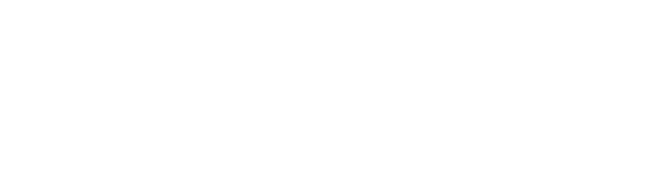
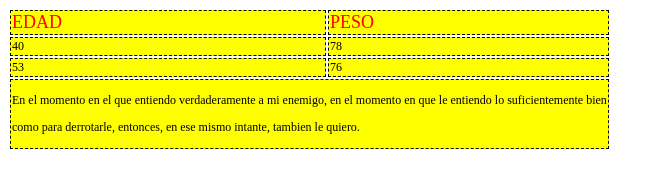
Before and after one commit to Julioal1000/taller-9-full-stack, a plain HTML site: page punto-9/index-9.html in a window 1280 px wide. Shown: the whole page, without its empty margins (0-662 px from the left). Drawn offline with Linux system fonts and the light colour scheme.

Commit message:
actualizacion

```diff
--- a/punto-9/index-9.html
+++ b/punto-9/index-9.html
@@ -0,0 +1,31 @@
+<!DOCTYPE html>
+<html lang="en">
+<head>
+    <meta charset="UTF-8">
+    <meta name="viewport" content="width=device-width, initial-scale=1.0">
+    <title>Punto 9</title>
+    <link rel="stylesheet" href="styles/punto-9-styles.css">
+</head>
+<body>
+    <table>
+        <tr class="encabezado">
+            <td>EDAD</td>
+            <td>PESO</td>
+            </tr>
+        <tr class="fila-1">
+            <td>40</td>
+            <td>78</td>
+        <tr class="fila-2">
+            <td>53</td>
+            <td>76</td>
+        <tr>
+            <td class="fila-3" colspan="2">
+                <p>En el momento en el que entiendo verdaderamente a mi enemigo, en el
+                momento en que le entiendo lo suficientemente bien </p><p>como para derrotarle,
+                entonces, en ese mismo intante, tambien le quiero.</p>
+            </td>
+        </tr>
+
+    </table>
+</body>
+</html>
--- a/punto-9/styles/punto-9-styles.css
+++ b/punto-9/styles/punto-9-styles.css
@@ -0,0 +1,33 @@
+#table{
+    font-family: 'jost';
+    font-size: 25px;
+}
+.encabezado{
+    background-color: yellow;
+    font-family: 'jost';
+    font-size: 18px;
+    color: red;
+}
+.fila-1{
+    background-color: yellow;
+    font-family: 'jost';
+    font-size: 12px;
+}
+.fila-2{
+    background-color: yellow;
+    font-family: 'jost';
+    font-size: 12px;
+}
+.fila-3{
+    background-color: yellow;
+    font-family: 'jost';
+    font-size: 12px;
+}
+.table, td{
+border: 0.1px solid;
+border-color: black;
+border-collapse: collapse;
+border-style: dashed;
+bor
+
+}
```
Also changed, not shown: index.html (+5 -5 lines), 1 other file.
